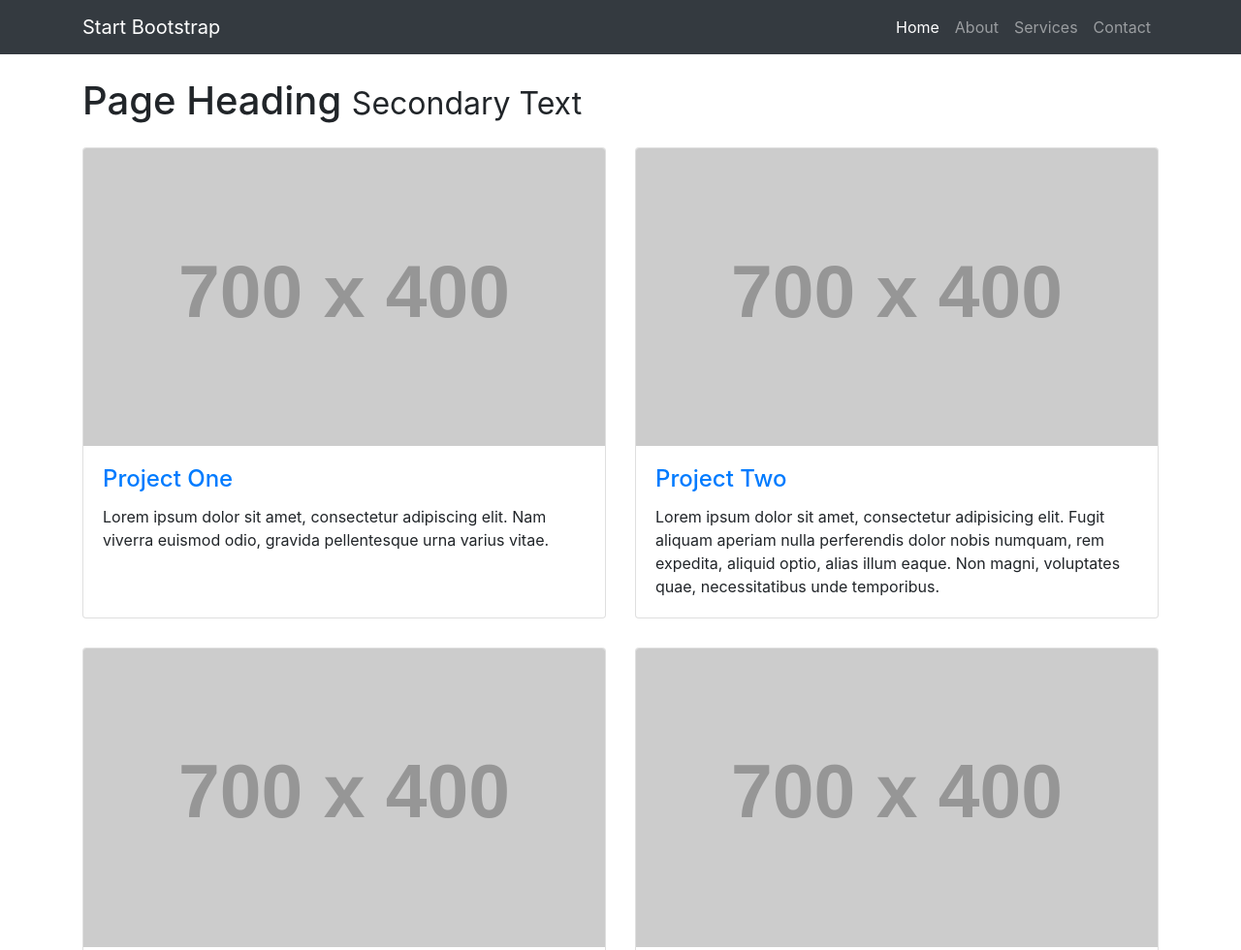
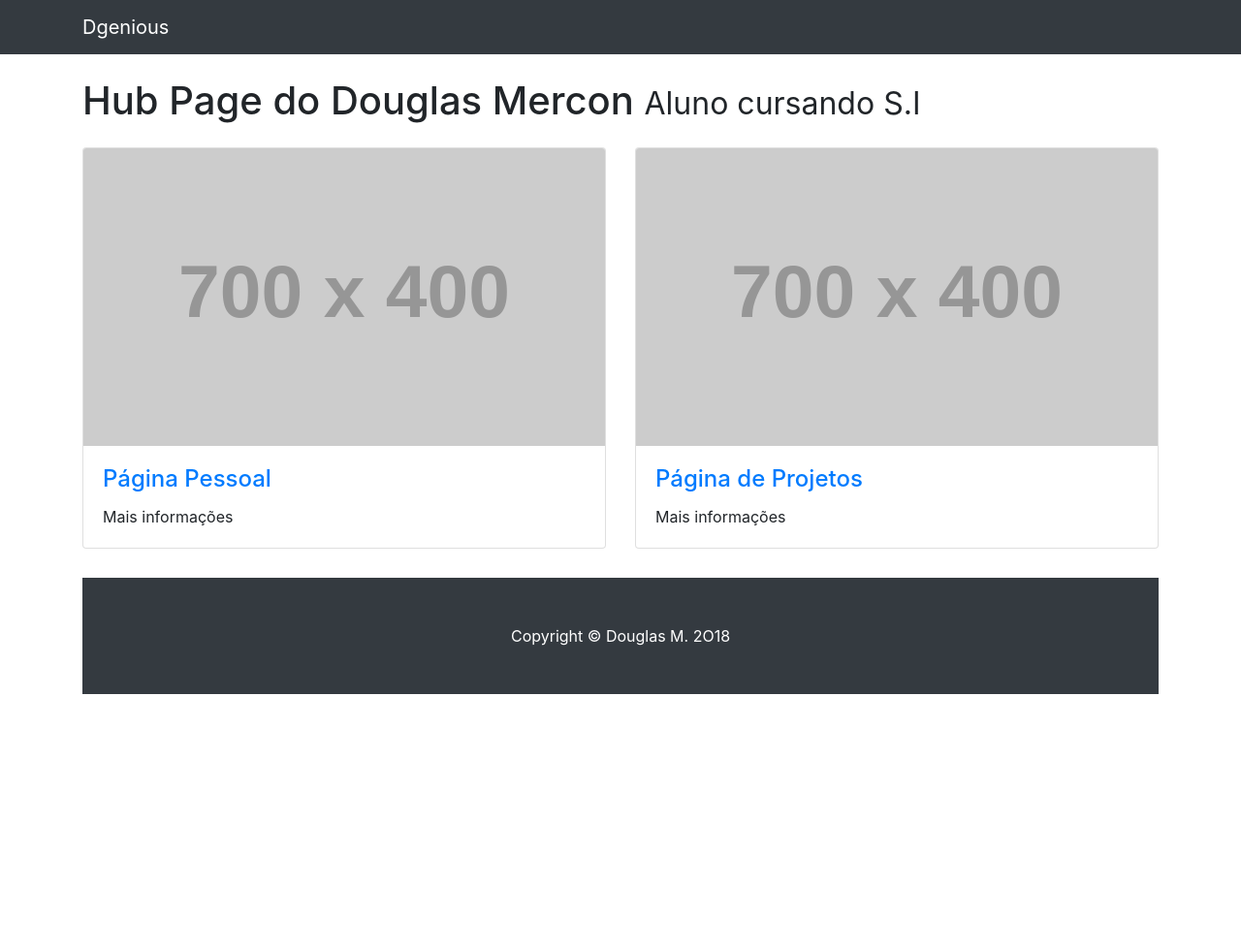
Before and after one commit to DgMercon/dgmercon.github.io, a website: page index.html in a window 1280 px wide. Shown: the top 980 px of the page at 97% size. After the commit the page ends 800 px from the top, so only its background shows below. Drawn offline with Linux system fonts and the light colour scheme; placeholder pictures from the web are drawn by us.

Commit message:
Arquivos Atualizados

```diff
--- a/index.html
+++ b/index.html
@@ -8,7 +8,7 @@
     <meta name="description" content="">
     <meta name="author" content="">
 
-    <title>2 Col Portfolio - Start Bootstrap Template</title>
+    <title>GitPage Dg</title>
 
     <!-- Bootstrap core CSS -->
     <link href="vendor/bootstrap/css/bootstrap.min.css" rel="stylesheet">
@@ -23,11 +23,11 @@
     <!-- Navigation -->
     <nav class="navbar navbar-expand-lg navbar-dark bg-dark fixed-top">
       <div class="container">
-        <a class="navbar-brand" href="#">Start Bootstrap</a>
+        <a class="navbar-brand" href="#">Dgenious</a>
         <button class="navbar-toggler" type="button" data-toggle="collapse" data-target="#navbarResponsive" aria-controls="navbarResponsive" aria-expanded="false" aria-label="Toggle navigation">
           <span class="navbar-toggler-icon"></span>
         </button>
-        <div class="collapse navbar-collapse" id="navbarResponsive">
+        <!-- <div class="collapse navbar-collapse" id="navbarResponsive">
           <ul class="navbar-nav ml-auto">
             <li class="nav-item active">
               <a class="nav-link" href="#">Home
@@ -44,7 +44,7 @@
               <a class="nav-link" href="#">Contact</a>
             </li>
           </ul>
-        </div>
+        </div> -->
       </div>
     </nav>
 
@@ -52,8 +52,8 @@
     <div class="container">
 
       <!-- Page Heading -->
-      <h1 class="my-4">Page Heading
-        <small>Secondary Text</small>
+      <h1 class="my-4">Hub Page do Douglas Mercon
+        <small>Aluno cursando S.I</small>
       </h1>
 
       <div class="row">
@@ -62,13 +62,13 @@
             <a href="#"><img class="card-img-top" src="http://placehold.it/700x400" alt=""></a>
             <div class="card-body">
               <h4 class="card-title">
-                <a href="#">Project One</a>
+                <a href="#">Página Pessoal</a>
               </h4>
-              <p class="card-text">Lorem ipsum dolor sit amet, consectetur adipiscing elit. Nam viverra euismod odio, gravida pellentesque urna varius vitae.</p>
+              <p class="card-text">Mais informações</p>
             </div>
           </div>
         </div>
-        <div class="col-lg-6 portfolio-item">
+        <!-- <div class="col-lg-6 portfolio-item">
           <div class="card h-100">
             <a href="#"><img class="card-img-top" src="http://placehold.it/700x400" alt=""></a>
             <div class="card-body">
@@ -112,21 +112,24 @@
             </div>
           </div>
         </div>
+		-->
         <div class="col-lg-6 portfolio-item">
           <div class="card h-100">
             <a href="#"><img class="card-img-top" src="http://placehold.it/700x400" alt=""></a>
             <div class="card-body">
               <h4 class="card-title">
-                <a href="#">Project Six</a>
+                <a href="#">Página de Projetos</a>
               </h4>
-              <p class="card-text">Lorem ipsum dolor sit amet, consectetur adipisicing elit. Fugit aliquam aperiam nulla perferendis dolor nobis numquam, rem expedita, aliquid optio, alias illum eaque. Non magni, voluptates quae, necessitatibus unde temporibus.</p>
+              <p class="card-text">Mais informações</p>
             </div>
           </div>
         </div>
       </div>
+
       <!-- /.row -->
 
       <!-- Pagination -->
+	  <!--
       <ul class="pagination justify-content-center">
         <li class="page-item">
           <a class="page-link" href="#" aria-label="Previous">
@@ -151,13 +154,13 @@
         </li>
       </ul>
 
-    </div>
+    </div>-->
     <!-- /.container -->
 
     <!-- Footer -->
     <footer class="py-5 bg-dark">
       <div class="container">
-        <p class="m-0 text-center text-white">Copyright &copy; Your Website 2018</p>
+        <p class="m-0 text-center text-white">Copyright &copy; Douglas M. 2O18</p>
       </div>
       <!-- /.container -->
     </footer>
```
